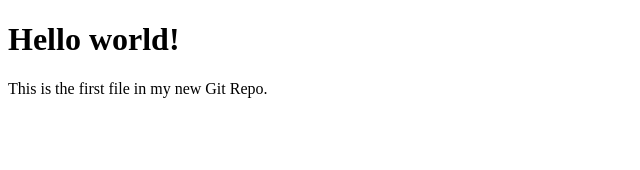
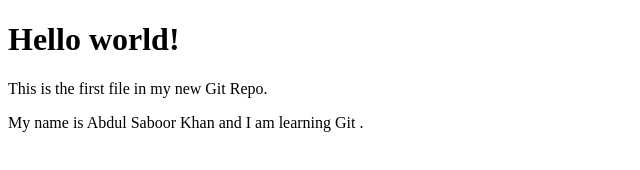
Before and after one commit to saboorniazi/first, a plain HTML site: page gitproject/index.html in a window 1280 px wide. Shown: the whole page, without its empty margins (0-640 px from the left). Drawn offline with Linux system fonts and the light colour scheme.

Commit message:
Modified

```diff
--- a/gitproject/index.html
+++ b/gitproject/index.html
@@ -7,6 +7,6 @@
 
 <h1>Hello world!</h1>
 <p>This is the first file in my new Git Repo.</p>
-
+<p>My name is Abdul Saboor Khan and I am learning Git .</p>
 </body>
 </html>
```
